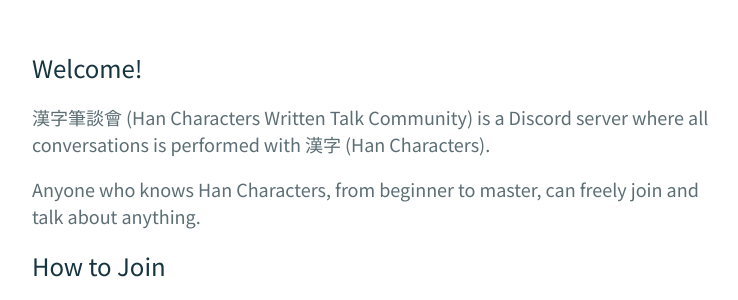
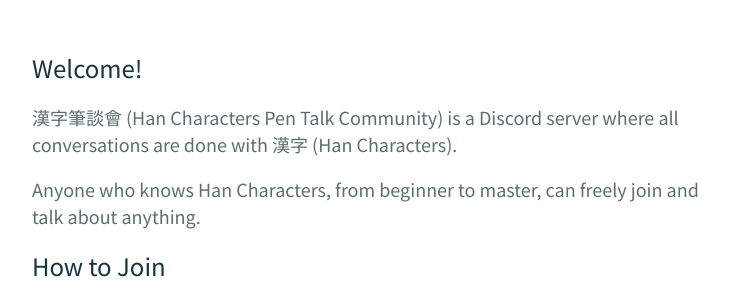
Before and after one commit to pen-talk/pen-talk.github.io, a Jekyll site: the page built from index-en.md, in a window 1280 px wide. Shown: the part 261-561 px from the top of the page, without its empty margins (258-996 px from the left). Built offline with Jekyll 4.4.1, drawn with Linux system fonts in a browser that asks for light colours; our own code applies the rules of GitHub Pages for plain Markdown files.

Commit message:
Update index-en.md

```diff
--- a/index-en.md
+++ b/index-en.md
@@ -5,7 +5,7 @@ permalink: /en
 
 ## Welcome!
 
-漢字筆談會 (Han Characters Written Talk Community) is a Discord server where all conversations is performed with 漢字 (Han Characters).
+漢字筆談會 (Han Characters Pen Talk Community) is a Discord server where all conversations are done with 漢字 (Han Characters).
 
 Anyone who knows Han Characters, from beginner to master, can freely join and talk about anything.
 
```
